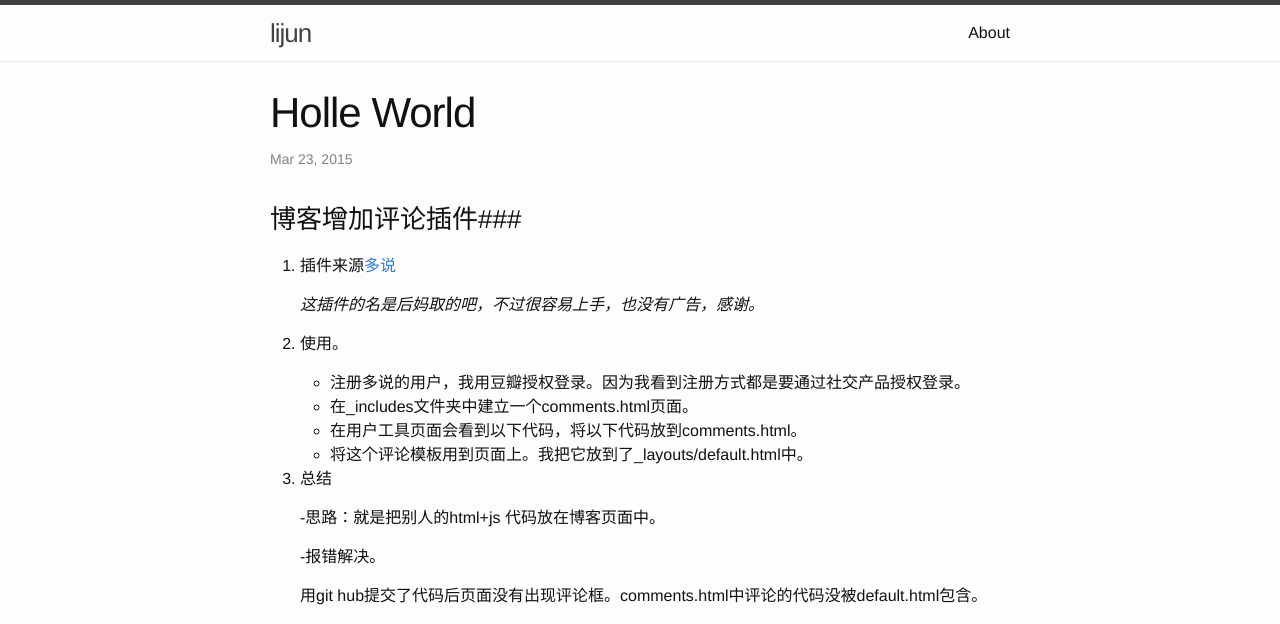
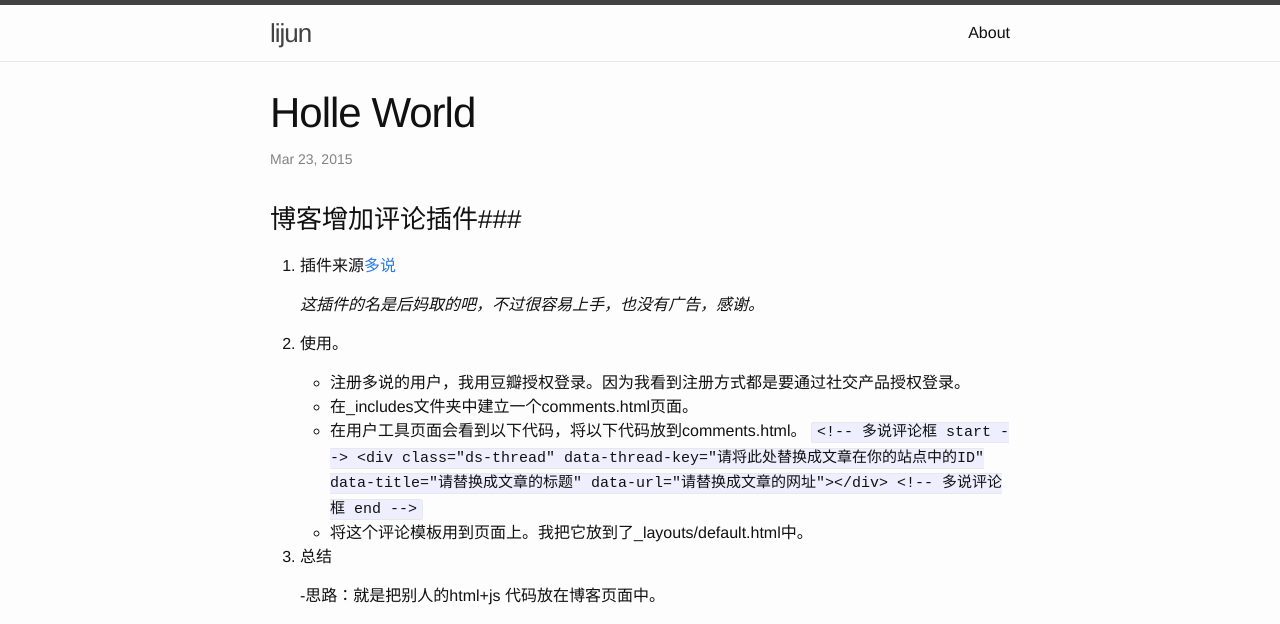
Before and after one commit to lijunsunny/blog, a Jekyll site: the page built from _posts/2015-03-23-add-commens-plugin.md, in a window 1280 px wide. Shown: the top 624 px of the page. Built offline with Jekyll 4.4.1, drawn with Linux system fonts in a browser that asks for light colours; comment, search, counter and statistics services are not loaded.

Commit message:
add code

```diff
--- a/_posts/2015-03-23-add-commens-plugin.md
+++ b/_posts/2015-03-23-add-commens-plugin.md
@@ -15,6 +15,9 @@ categories: comments plugin
 	- 注册多说的用户，我用豆瓣授权登录。因为我看到注册方式都是要通过社交产品授权登录。
 	- 在_includes文件夹中建立一个comments.html页面。
 	- 在用户工具页面会看到以下代码，将以下代码放到comments.html。
+		`<!-- 多说评论框 start -->
+			<div class="ds-thread" data-thread-key="请将此处替换成文章在你的站点中的ID" data-title="请替换成文章的标题" data-url="请替换成文章的网址"></div>
+		 <!-- 多说评论框 end -->`
 	- 将这个评论模板用到页面上。我把它放到了_layouts/default.html中。
 
 
```
